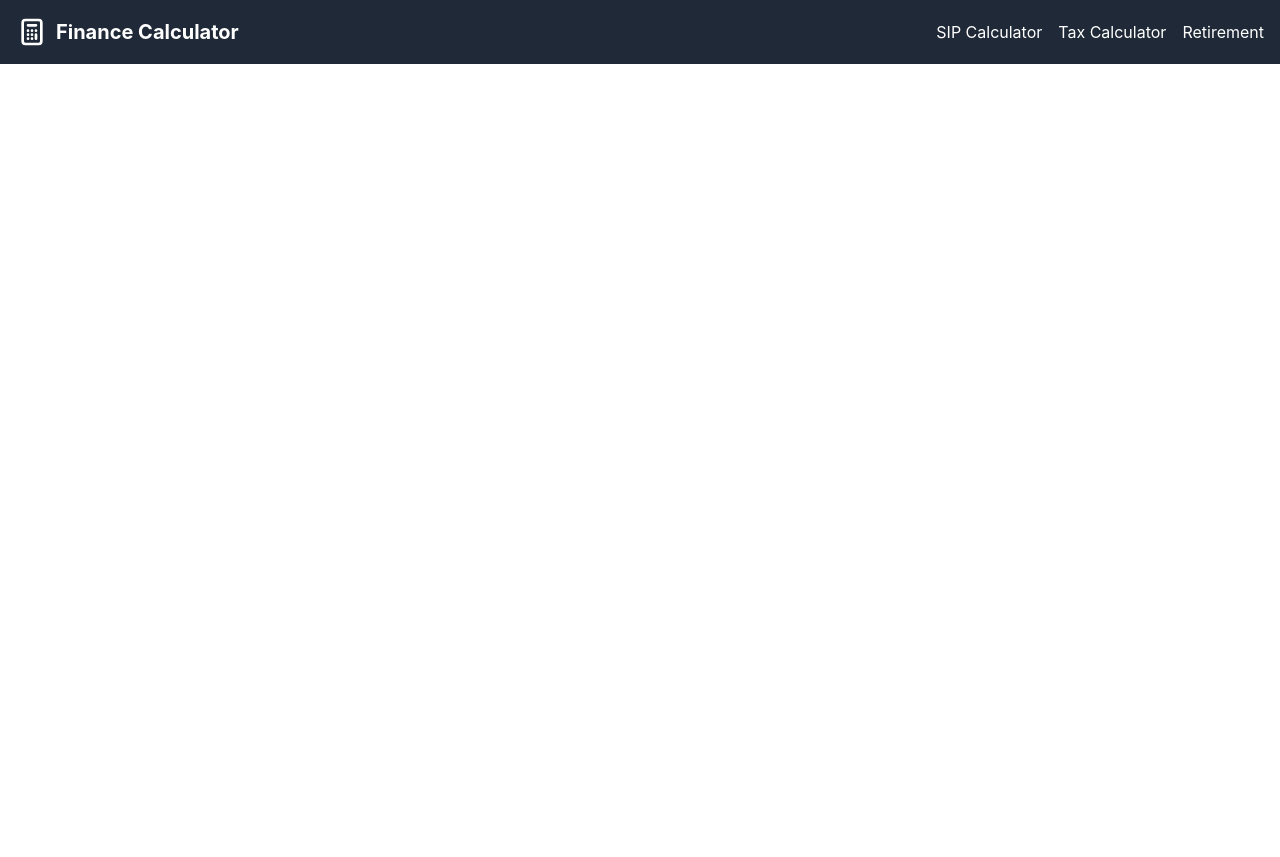
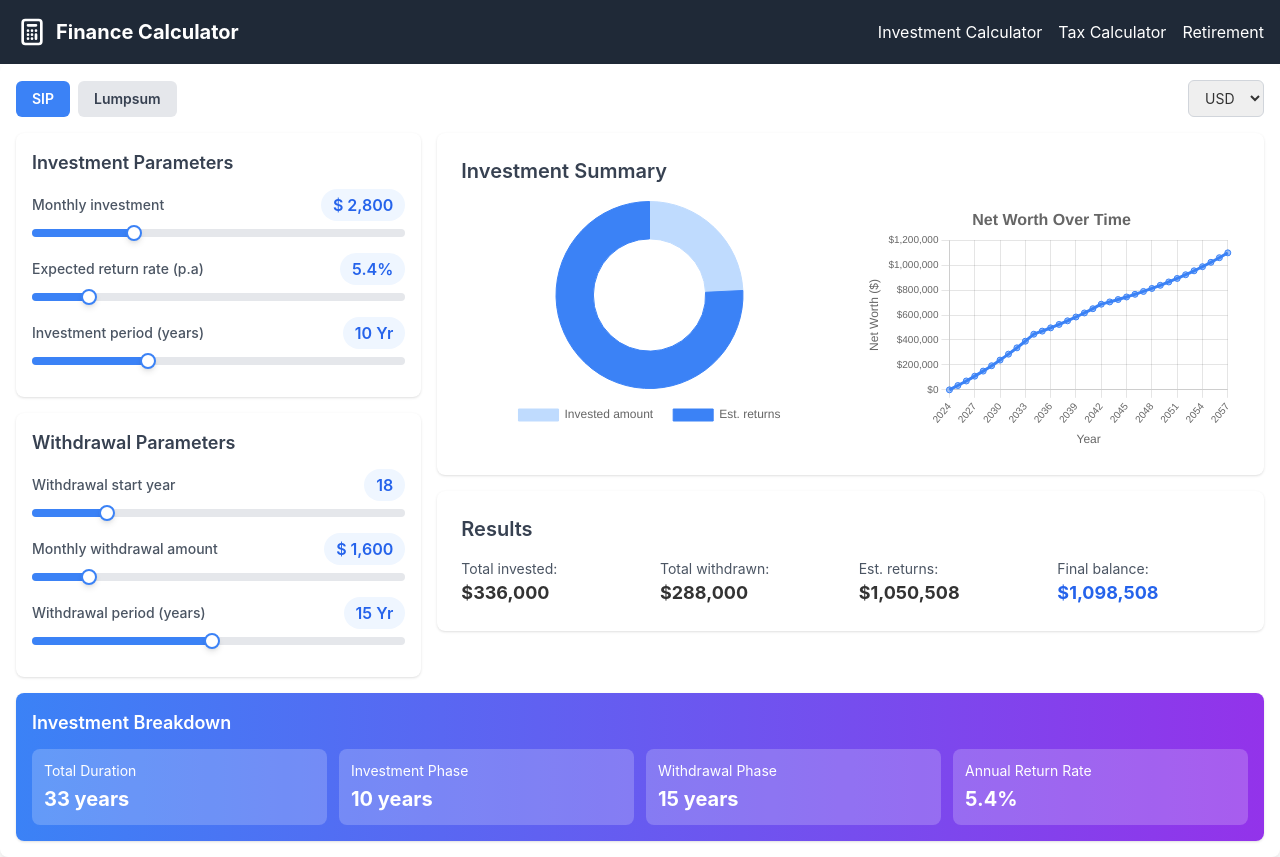
Before and after one commit to DhruvDoshi/Calculator, a React (Create React App) app: page /investment in a window 1280 px wide. Before the commit the page ends 800 px from the top, so only its background shows below. Built offline with nearby package versions, Linux system fonts and the light colour scheme.

Commit message:
Renamed Files

```diff
--- a/src/App.js
+++ b/src/App.js
@@ -2,7 +2,7 @@ import React from 'react';
 import { BrowserRouter as Router, Route, Routes } from 'react-router-dom';
 import NavBar from './components/NavBar';
 import Home from './components/Home';
-import SIPCalculator from './components/SIPCalculator';
+import InvestmentCalculator from './components/InvestmentCalculator';
 
 function App() {
   return (
@@ -11,7 +11,7 @@ function App() {
         <NavBar />
         <Routes>
           <Route path="/" element={<Home />} />
-          <Route path="/sip" element={<SIPCalculator />} />
+          <Route path="/investment" element={<InvestmentCalculator />} />
           {/* Add routes for Tax and Retirement calculators when they're ready */}
         </Routes>
       </div>
--- a/src/components/Home.js
+++ b/src/components/Home.js
@@ -6,7 +6,7 @@ const Home = () => {
     <div className="max-w-7xl mx-auto p-6">
       <h1 className="text-3xl font-bold mb-6">Welcome to Finance Calculator</h1>
       <div className="grid grid-cols-1 md:grid-cols-2 lg:grid-cols-3 gap-6">
-        <Link to="/sip" className="bg-white p-6 rounded-lg shadow-md hover:shadow-lg transition-shadow">
+        <Link to="/investmentcalculator" className="bg-white p-6 rounded-lg shadow-md hover:shadow-lg transition-shadow">
           <h2 className="text-xl font-semibold mb-2">SIP Calculator</h2>
           <p className="text-gray-600">Calculate your Systematic Investment Plan returns</p>
         </Link>
--- a/src/components/HomePage.js
+++ /dev/null
@@ -1,22 +0,0 @@
-import React from 'react';
-import SIPCalculator from './SIPCalculator';
-
-const HomePage = () => {
-  return (
-    <div className="min-h-screen bg-white">
-      <header className="py-4 border-b">
-        <div className="max-w-7xl mx-auto px-4 sm:px-6 lg:px-8 flex justify-between items-center">
-          <h1 className="text-2xl font-bold text-accent-primary">Finance Calculator</h1>
-          <button className="bg-accent-primary text-white py-2 px-4 rounded-md">Login/Register</button>
-        </div>
-      </header>
-      <main className="mt-8">
-        <div className="max-w-7xl mx-auto px-4 sm:px-6 lg:px-8">
-          <SIPCalculator />
-        </div>
-      </main>
-    </div>
-  );
-};
-
-export default HomePage;
--- a/src/components/SIPCalculator.js
+++ b/src/components/InvestmentCalculator.js
@@ -13,7 +13,7 @@ const currencies = [
   { code: 'INR', symbol: '₹', maxInvestment: 100000 },
 ];
 
-const SIPCalculator = () => {
+const InvestmentCalculator = () => {
   const [calculatorState, setCalculatorState] = useState({
     isSIP: true,
     monthlyInvestment: 2800,
@@ -335,4 +335,4 @@ const SIPCalculator = () => {
   );
 };
 
-export default SIPCalculator;
+export default InvestmentCalculator;
--- a/src/components/NavBar.js
+++ b/src/components/NavBar.js
@@ -11,7 +11,7 @@ const NavBar = () => (
         <span className="font-bold text-xl">Finance Calculator</span>
       </Link>
       <div className="space-x-4 flex items-center">
-        <Link to="/sip" className="hover:text-gray-300">SIP Calculator</Link>
+        <Link to="/investmentcalculator" className="hover:text-gray-300">Investment Calculator</Link>
         <Link to="/tax" className="hover:text-gray-300">Tax Calculator</Link>
         <Link to="/retirement" className="hover:text-gray-300">Retirement</Link>
       </div>
```
